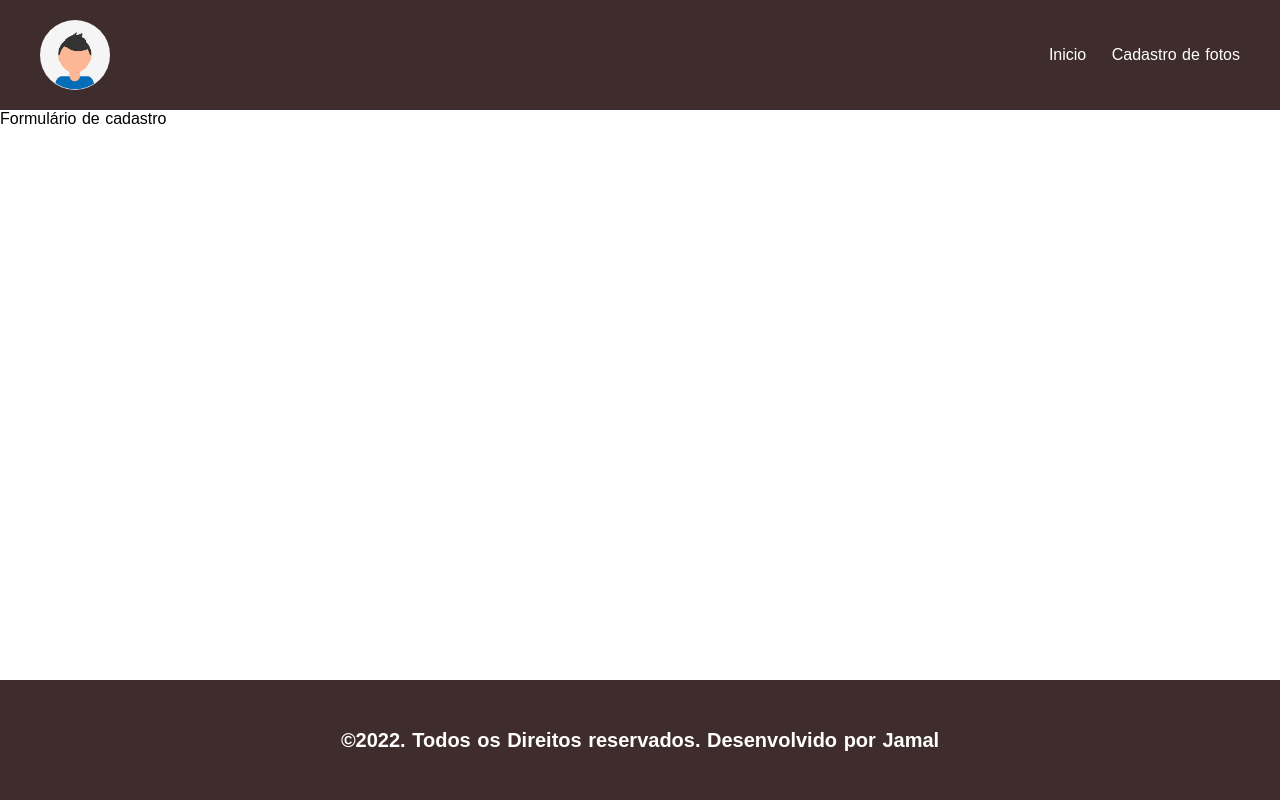
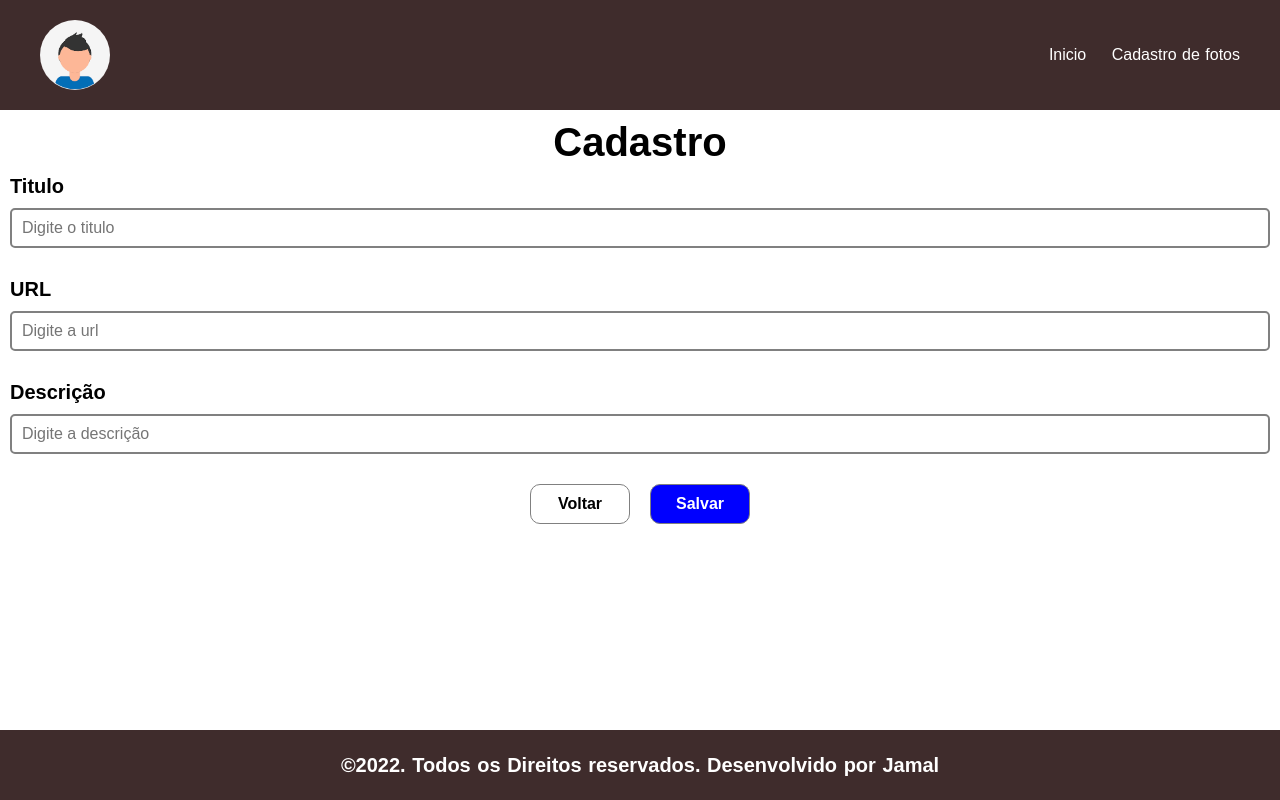
Before and after one commit to jarilton/cadastro-fotos_nuxt, a Nuxt app: page /registration in a window 1280 px wide. Built offline with nearby package versions, Linux system fonts and the light colour scheme.

Commit message:
formulário e capturando dados

```diff
--- a/components/home/Footer.vue
+++ b/components/home/Footer.vue
@@ -17,7 +17,7 @@ export default {
 <style lang="scss" scoped>
 .footer {
   &__container {
-    height: 120px;
+    height: 70px;
     background-color: #3F2C2C;
     bottom: 0;
     position: fixed;
--- a/components/registration/Form.vue
+++ b/components/registration/Form.vue
@@ -1,11 +1,131 @@
 <template>
-  <div>Formulário de cadastro</div>
+  <div class="form">
+    <div class="form__container">
+      <div class="form__title">Cadastro</div>
+      <form @submit.prevent="grava()">
+        <div class="form__control">
+          <label for="title">Titulo</label>
+          <input
+            type="text"
+            id="titulo"
+            autocomplete="off"
+            placeholder="Digite o titulo"
+            @input="photo.title = $event.target.value"
+            :value="photo.title"
+          />
+        </div>
+        <div class="form__control">
+          <label for="url">URL</label>
+          <input
+            type="text"
+            id="titulo"
+            autocomplete="off"
+            placeholder="Digite a url"
+            @input="photo.url = $event.target.value"
+            :value="photo.url"
+          />
+        </div>
+        <div class="form__control">
+          <label for="description">Descrição</label>
+          <input
+            type="text"
+            id="titulo"
+            autocomplete="off"
+            placeholder="Digite a descrição"
+            @input="photo.description = $event.target.value"
+            :value="photo.description"
+          />
+        </div>
+        <div class="form__button">
+          <Nuxt-link to="/" type="submit" class="form__back">Voltar</Nuxt-link>
+          <button class="form__save">Salvar</button>
+        </div>
+      </form>
+    </div>
+  </div>
 </template>
 
 <script>
 export default {
   name: "Form",
+  data() {
+    return {
+      photo: {
+        title: "",
+        url: "",
+        description: "",
+      },
+    };
+  },
+  methods: {
+    grava() {
+      console.log("dados enviado para a API")
+
+      this.photo = {
+        title: "",
+        url: "",
+        description: "",
+      }
+    }
+  }
 };
 </script>
 
-<style></style>
+<style lang="scss" scoped>
+.form {
+  &__container {
+    padding: 10px;
+  }
+  &__title {
+    display: flex;
+    justify-content: center;
+    align-items: center;
+    font-size: 40px;
+    font-weight: bold;
+  }
+  &__control {
+    display: flex;
+    flex-direction: column;
+    margin-top: 10px;
+    label {
+      font-size: 20px;
+      font-weight: bold;
+    }
+    input {
+      height: 40px;
+      border: 2px solid #808080;
+      border-radius: 5px;
+      margin: 10px 0 20px 0;
+      padding: 10px;
+    }
+  }
+  &__button {
+    display: flex;
+    justify-content: center;
+    margin-top: 10px;
+  }
+  &__back {
+    border: 1px solid #808080;
+    border-radius: 10px;
+    font-weight: bold;
+    height: 40px;
+    width: 100px;
+    margin-right: 10px;
+    display: flex;
+    justify-content: center;
+    align-items: center;
+    text-decoration: none;
+    color: #000000;
+  }
+  &__save {
+    background-color: #0000ff;
+    color: #ffffff;
+    font-weight: bold;
+    border: 1px solid #808080;
+    border-radius: 10px;
+    height: 40px;
+    width: 100px;
+    margin-left: 10px;
+  }
+}
+</style>
```
